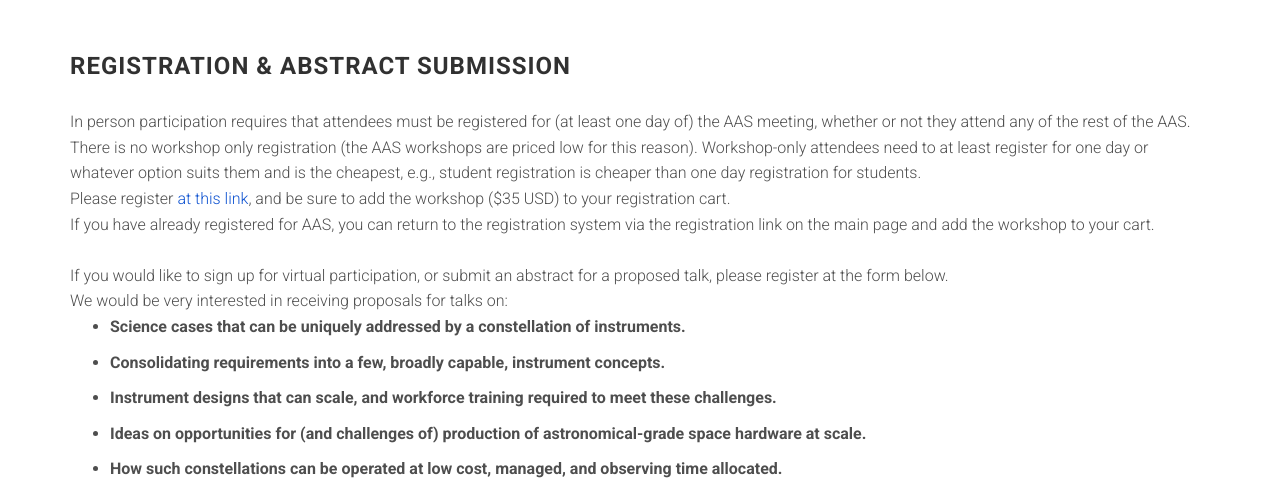
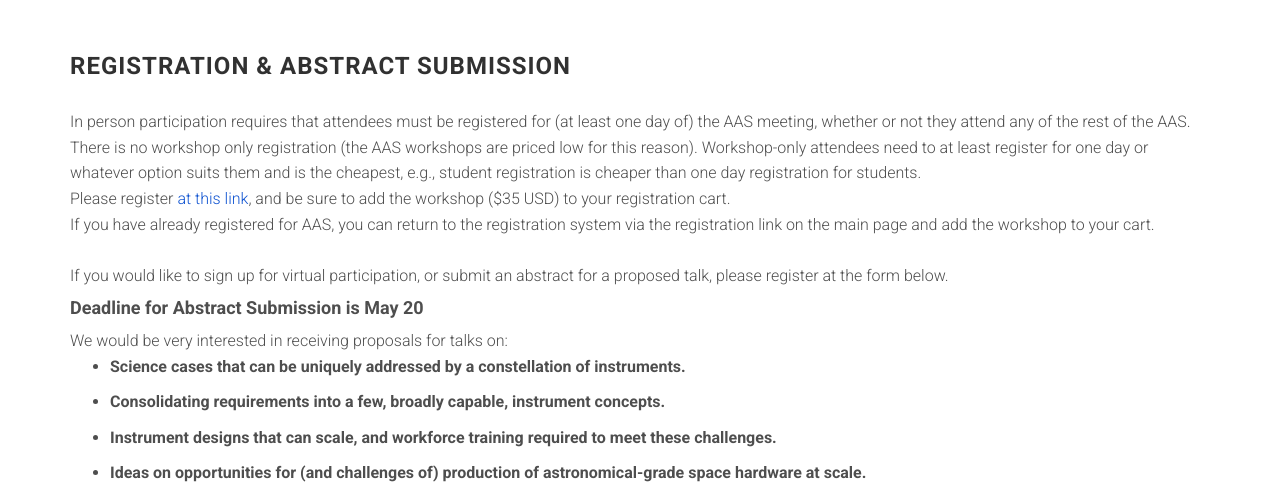
Before and after one commit to Tohuvavohu/space-telescope-constellations, a website: page index.html in a window 1280 px wide. Shown: the part 3583-4072 px from the top of the page. Drawn offline with Linux system fonts and the light colour scheme.

Commit message:
add deadline

```diff
--- a/index.html
+++ b/index.html
@@ -260,6 +260,7 @@
 
 
             If you would like to sign up for virtual participation, or submit an abstract for a proposed talk, please register at the form below. <br>
+            <h4>Deadline for Abstract Submission is May 20</h4>
             We would be very interested in receiving proposals for talks on:
             <ul>
             <li>Science cases that can be uniquely addressed by a constellation of instruments. </li>
```
